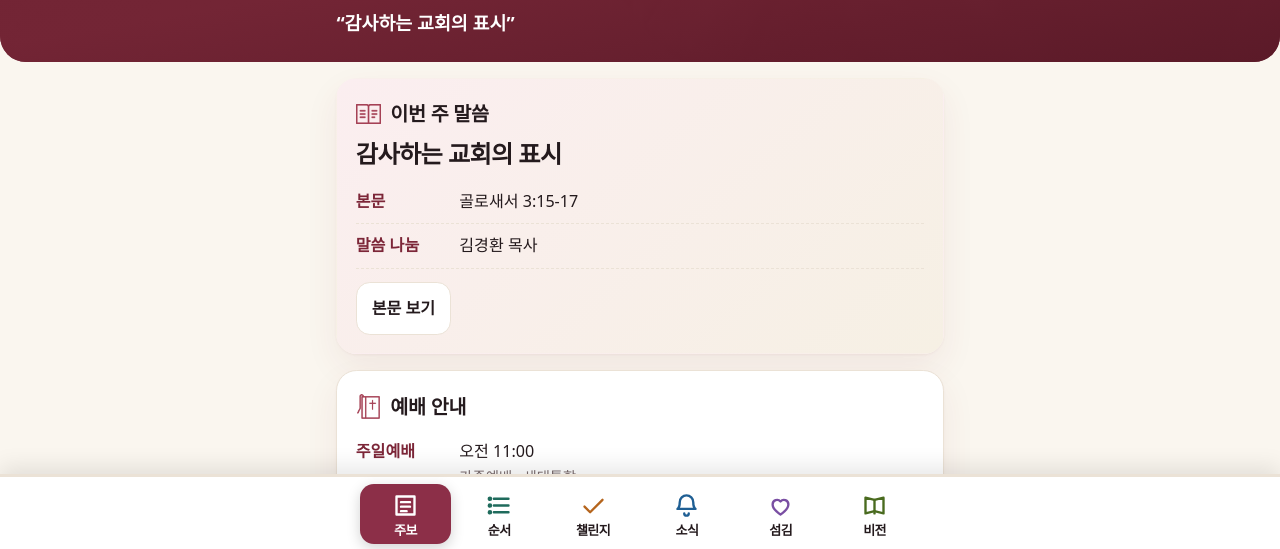
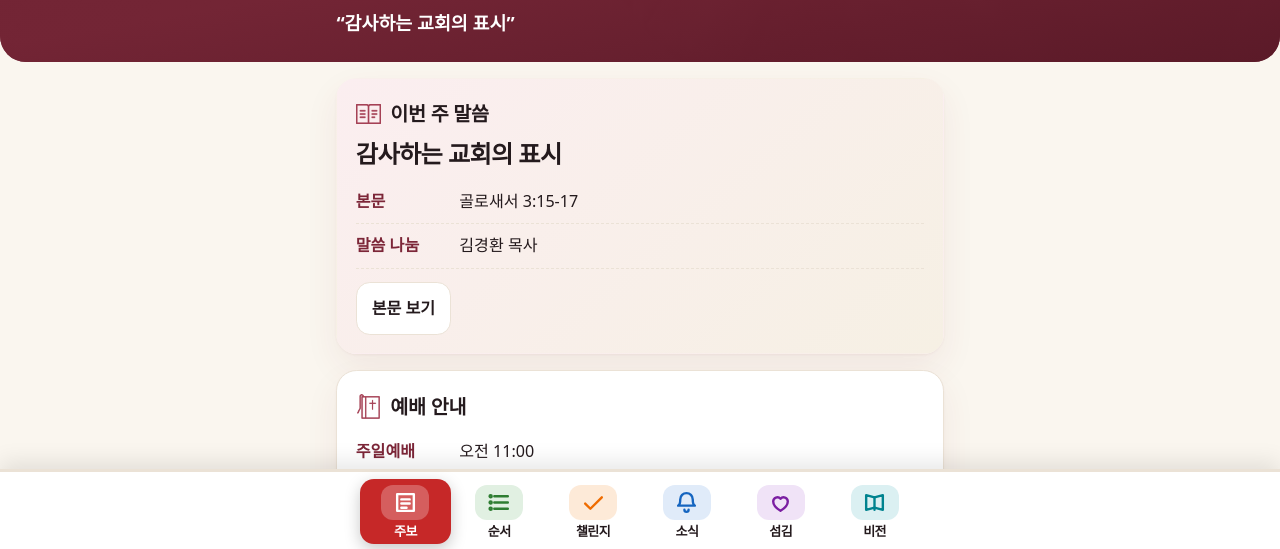
Before and after one commit to vulkanuslee-afk/dongtan-rejoice-bulletin, a plain HTML site: page index.html in a window 1280 px wide. Shown: the part 249-798 px from the top of the page. Drawn offline with Linux system fonts and the light colour scheme.

Commit message:
하단 탭 색을 또렷하게 구분 (시인성)
색이 전부 어두운 톤이라 2px 선으로는 구분이 안 됐습니다.
아이콘마다 연한 색 배경을 깔고, 색을 채도 높은 6색으로 바꿨습니다.
빨강/초록/주황/파랑/보라/청록 — 선택된 탭은 그 색으로 꽉 찬 알약.

Co-Authored-By: Claude Opus 5 <noreply@anthropic.com>

```diff
--- a/index.html
+++ b/index.html
@@ -173,28 +173,31 @@ textarea{min-height:92px; resize:vertical}
   box-shadow:0 -6px 22px rgba(0,0,0,.10);
   padding:7px 5px calc(7px + env(safe-area-inset-bottom))}
 .tabbar .in{max-width:var(--maxw); margin:0 auto; display:grid; grid-template-columns:repeat(6,1fr); gap:3px}
-.tb{background:none; border:0; padding:8px 0 6px; display:flex; flex-direction:column; align-items:center;
+.tb{background:none; border:0; padding:6px 0 5px; display:flex; flex-direction:column; align-items:center;
   gap:4px; font-size:13px; font-weight:800; color:var(--ink); letter-spacing:-.04em;
   border-radius:14px; line-height:1.15}
-.tb svg{width:27px; height:27px; stroke:var(--c); fill:none; stroke-width:2.1;
+.tb .ico{width:100%; max-width:48px; height:35px; border-radius:12px; background:var(--cb);
+  display:flex; align-items:center; justify-content:center}
+.tb svg{width:25px; height:25px; stroke:var(--c); fill:none; stroke-width:2.3;
   stroke-linecap:round; stroke-linejoin:round}
-.tb.on{background:var(--c); color:var(--brand-ink); box-shadow:0 4px 14px rgba(0,0,0,.18)}
+.tb.on{background:var(--c); color:var(--brand-ink); box-shadow:0 5px 16px rgba(0,0,0,.22)}
+.tb.on .ico{background:rgba(255,255,255,.25)}
 .tb.on svg{stroke:var(--brand-ink)}
 
-/* 탭마다 다른 색 — 어르신들이 위치가 아니라 색으로도 찾게 */
-.tb[data-sec="home"]     {--c:#8C2F48}
-.tb[data-sec="order"]    {--c:#1F6B5C}
-.tb[data-sec="challenge"]{--c:#B5651D}
-.tb[data-sec="news"]     {--c:#1F5F94}
-.tb[data-sec="serve"]    {--c:#7A4FA3}
-.tb[data-sec="vision"]   {--c:#4A6B1F}
+/* 탭마다 또렷하게 다른 색 — 어르신들이 위치가 아니라 색으로도 찾게 */
+.tb[data-sec="home"]     {--c:#C62828; --cb:#FBE2E2}
+.tb[data-sec="order"]    {--c:#2E7D32; --cb:#E1F0E2}
+.tb[data-sec="challenge"]{--c:#EF6C00; --cb:#FDEAD8}
+.tb[data-sec="news"]     {--c:#1565C0; --cb:#E0EBF9}
+.tb[data-sec="serve"]    {--c:#7B1FA2; --cb:#F0E3F7}
+.tb[data-sec="vision"]   {--c:#00838F; --cb:#DBF0F2}
 @media (prefers-color-scheme:dark){
-  :root:not([data-theme="light"]) .tb[data-sec="home"]     {--c:#E78FA6}
-  :root:not([data-theme="light"]) .tb[data-sec="order"]    {--c:#5FC6AE}
-  :root:not([data-theme="light"]) .tb[data-sec="challenge"]{--c:#EDAC63}
-  :root:not([data-theme="light"]) .tb[data-sec="news"]     {--c:#7ABAEC}
-  :root:not([data-theme="light"]) .tb[data-sec="serve"]    {--c:#BFA2E6}
-  :root:not([data-theme="light"]) .tb[data-sec="vision"]   {--c:#AFCC78}
+  :root:not([data-theme="light"]) .tb[data-sec="home"]     {--c:#FF8A8A; --cb:#3A1F22}
+  :root:not([data-theme="light"]) .tb[data-sec="order"]    {--c:#7BD68A; --cb:#1D2A20}
+  :root:not([data-theme="light"]) .tb[data-sec="challenge"]{--c:#FFB067; --cb:#2E2318}
+  :root:not([data-theme="light"]) .tb[data-sec="news"]     {--c:#7FB8F5; --cb:#1A2430}
+  :root:not([data-theme="light"]) .tb[data-sec="serve"]    {--c:#D3A0EE; --cb:#271C2E}
+  :root:not([data-theme="light"]) .tb[data-sec="vision"]   {--c:#5FD3DE; --cb:#15282B}
 }
 
 /* ===== 글자 크기 ===== */
@@ -383,12 +386,12 @@ textarea{min-height:92px; resize:vertical}
 
 <nav class="tabbar">
   <div class="in">
-    <button class="tb on" data-sec="home"><svg viewBox="0 0 24 24"><path d="M4 4h16v16H4z"/><path d="M8 9h8M8 13h8M8 17h5"/></svg>주보</button>
-    <button class="tb" data-sec="order"><svg viewBox="0 0 24 24"><path d="M7 6h13M7 12h13M7 18h13"/><circle cx="3.5" cy="6" r="1"/><circle cx="3.5" cy="12" r="1"/><circle cx="3.5" cy="18" r="1"/></svg>순서</button>
-    <button class="tb" data-sec="challenge"><svg viewBox="0 0 24 24"><path d="M20 7L9 18l-5-5"/></svg>챌린지</button>
-    <button class="tb" data-sec="news"><svg viewBox="0 0 24 24"><path d="M6 9a6 6 0 0112 0c0 5 2 6 2 6H4s2-1 2-6"/><path d="M10 19a2 2 0 004 0"/></svg>소식</button>
-    <button class="tb" data-sec="serve"><svg viewBox="0 0 24 24"><path d="M12 20s-7-4.3-7-9a4 4 0 017-2.6A4 4 0 0119 11c0 4.7-7 9-7 9z"/></svg>섬김</button>
-    <button class="tb" data-sec="vision"><svg viewBox="0 0 24 24"><path d="M4 5v14l8-2 8 2V5l-8 2z"/><path d="M12 7v12"/></svg>비전</button>
+    <button class="tb on" data-sec="home"><span class="ico"><svg viewBox="0 0 24 24"><path d="M4 4h16v16H4z"/><path d="M8 9h8M8 13h8M8 17h5"/></svg></span>주보</button>
+    <button class="tb" data-sec="order"><span class="ico"><svg viewBox="0 0 24 24"><path d="M7 6h13M7 12h13M7 18h13"/><circle cx="3.5" cy="6" r="1"/><circle cx="3.5" cy="12" r="1"/><circle cx="3.5" cy="18" r="1"/></svg></span>순서</button>
+    <button class="tb" data-sec="challenge"><span class="ico"><svg viewBox="0 0 24 24"><path d="M20 7L9 18l-5-5"/></svg></span>챌린지</button>
+    <button class="tb" data-sec="news"><span class="ico"><svg viewBox="0 0 24 24"><path d="M6 9a6 6 0 0112 0c0 5 2 6 2 6H4s2-1 2-6"/><path d="M10 19a2 2 0 004 0"/></svg></span>소식</button>
+    <button class="tb" data-sec="serve"><span class="ico"><svg viewBox="0 0 24 24"><path d="M12 20s-7-4.3-7-9a4 4 0 017-2.6A4 4 0 0119 11c0 4.7-7 9-7 9z"/></svg></span>섬김</button>
+    <button class="tb" data-sec="vision"><span class="ico"><svg viewBox="0 0 24 24"><path d="M4 5v14l8-2 8 2V5l-8 2z"/><path d="M12 7v12"/></svg></span>비전</button>
   </div>
 </nav>
 
```
